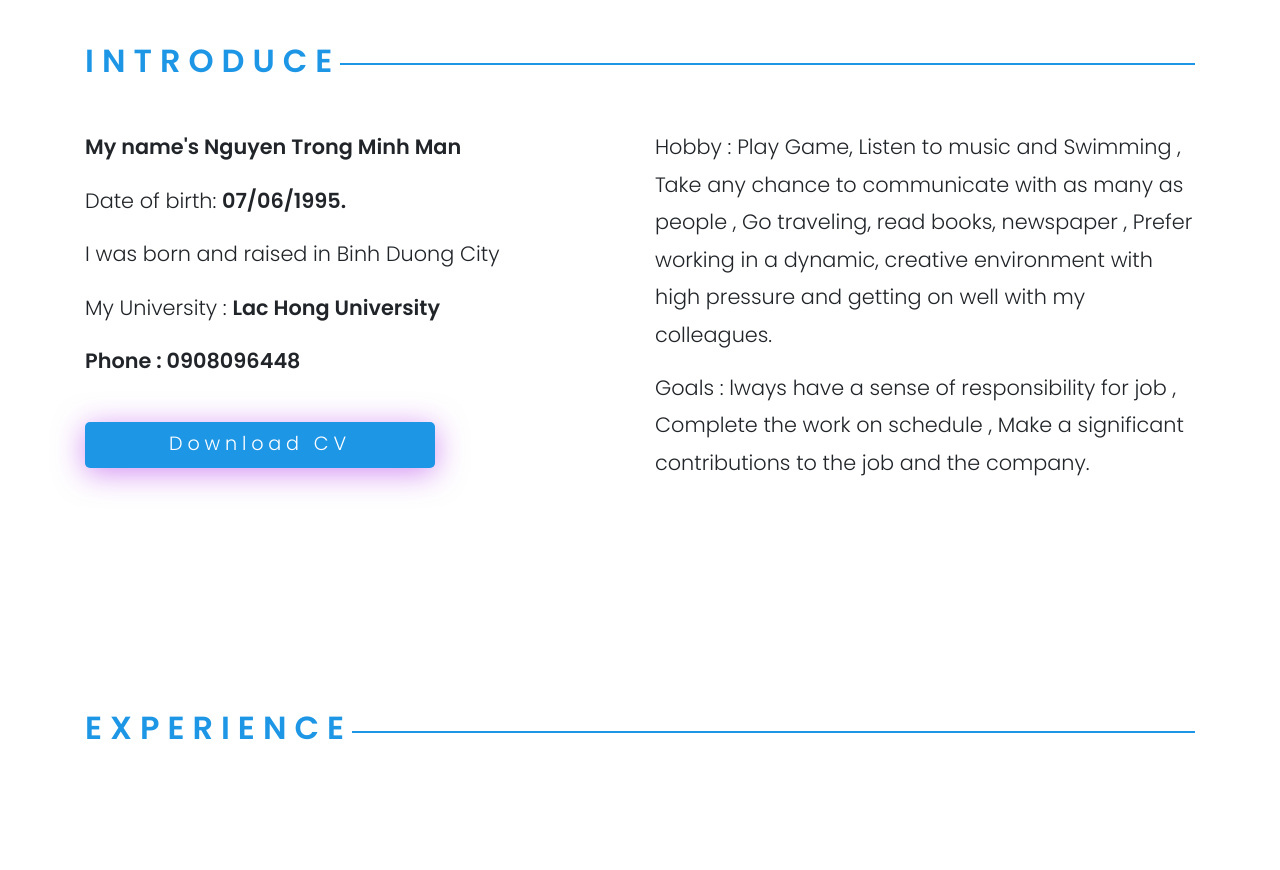
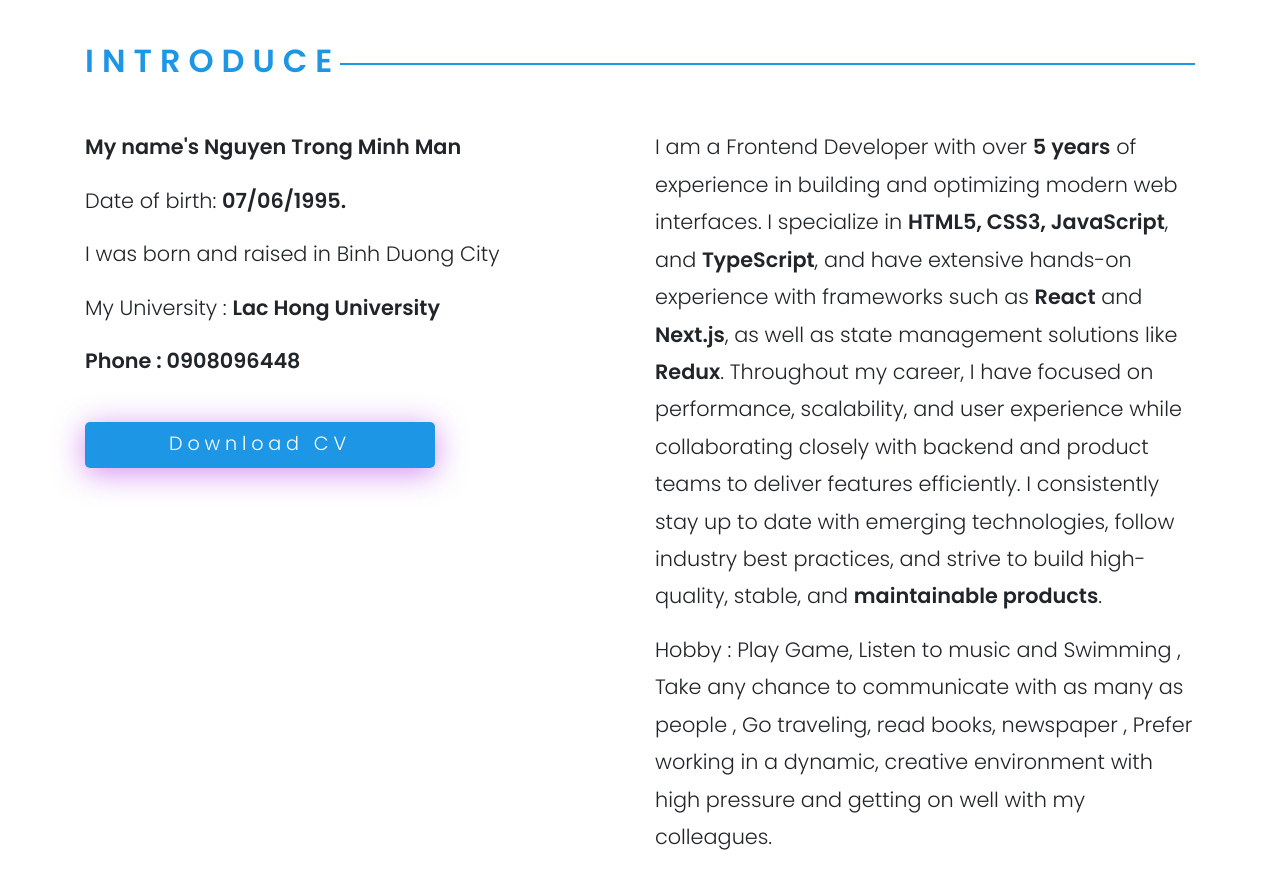
Before and after one commit to rhyno246/rhyno246.github.io, a plain HTML site: page index.html in a window 1280 px wide. Shown: the part 860-1730 px from the top of the page. Drawn offline with nearby package versions, Linux system fonts and the light colour scheme.

Commit message:
update cv

```diff
--- a/index.html
+++ b/index.html
@@ -83,6 +83,9 @@
                     </div>
                     <div class="col-md-6">
                         <div class="main-about-me">
+                            <p>
+                                I am a Frontend Developer with over <strong>5 years</strong> of experience in building and optimizing modern web interfaces. I specialize in <strong>HTML5, CSS3, JavaScript</strong>, and <strong>TypeScript</strong>, and have extensive hands-on experience with frameworks such as <strong>React</strong> and <strong>Next.js</strong>, as well as state management solutions like <strong>Redux</strong>. Throughout my career, I have focused on performance, scalability, and user experience while collaborating closely with backend and product teams to deliver features efficiently. I consistently stay up to date with emerging technologies, follow industry best practices, and strive to build high-quality, stable, and <strong>maintainable products</strong>.
+                            </p>
                             <p>
                                 Hobby : Play Game, Listen to music and Swimming , Take any chance to communicate with as
                                 many as people , Go traveling, read books, newspaper , Prefer working in a dynamic,
```
